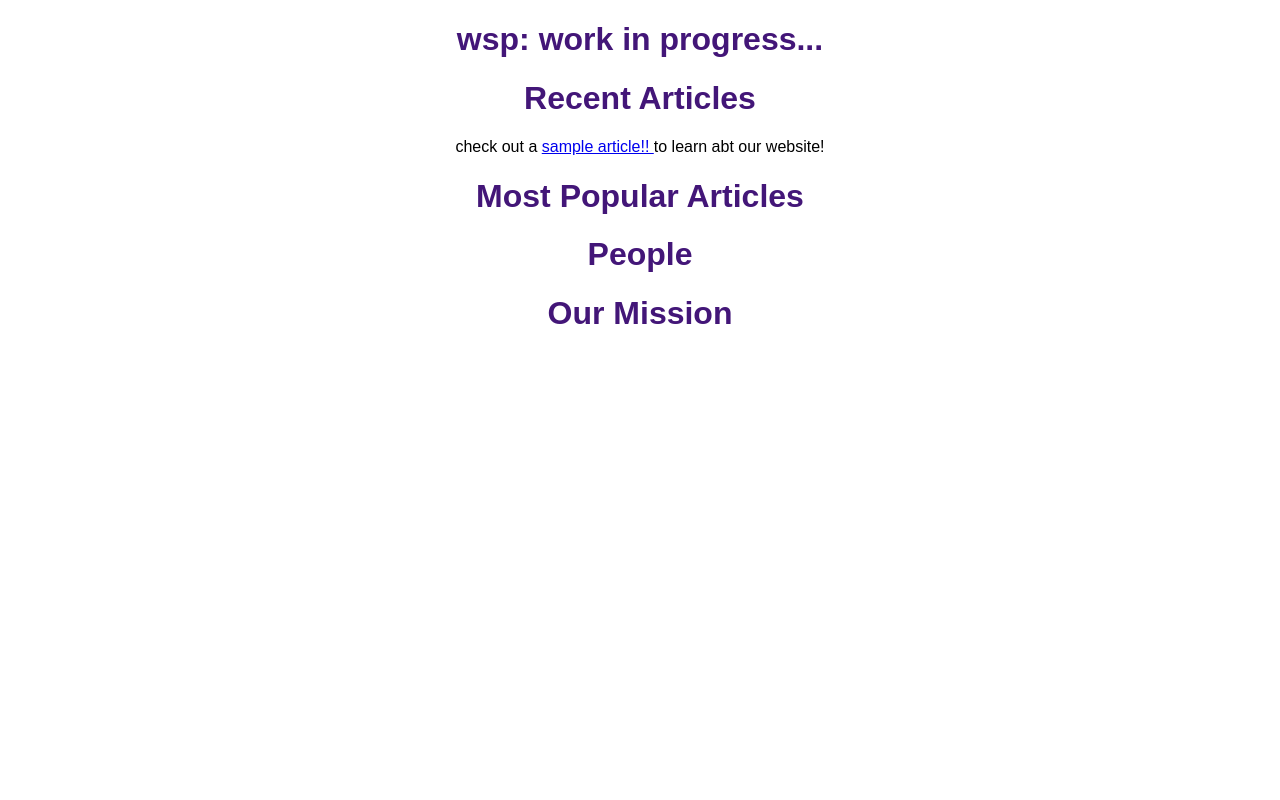
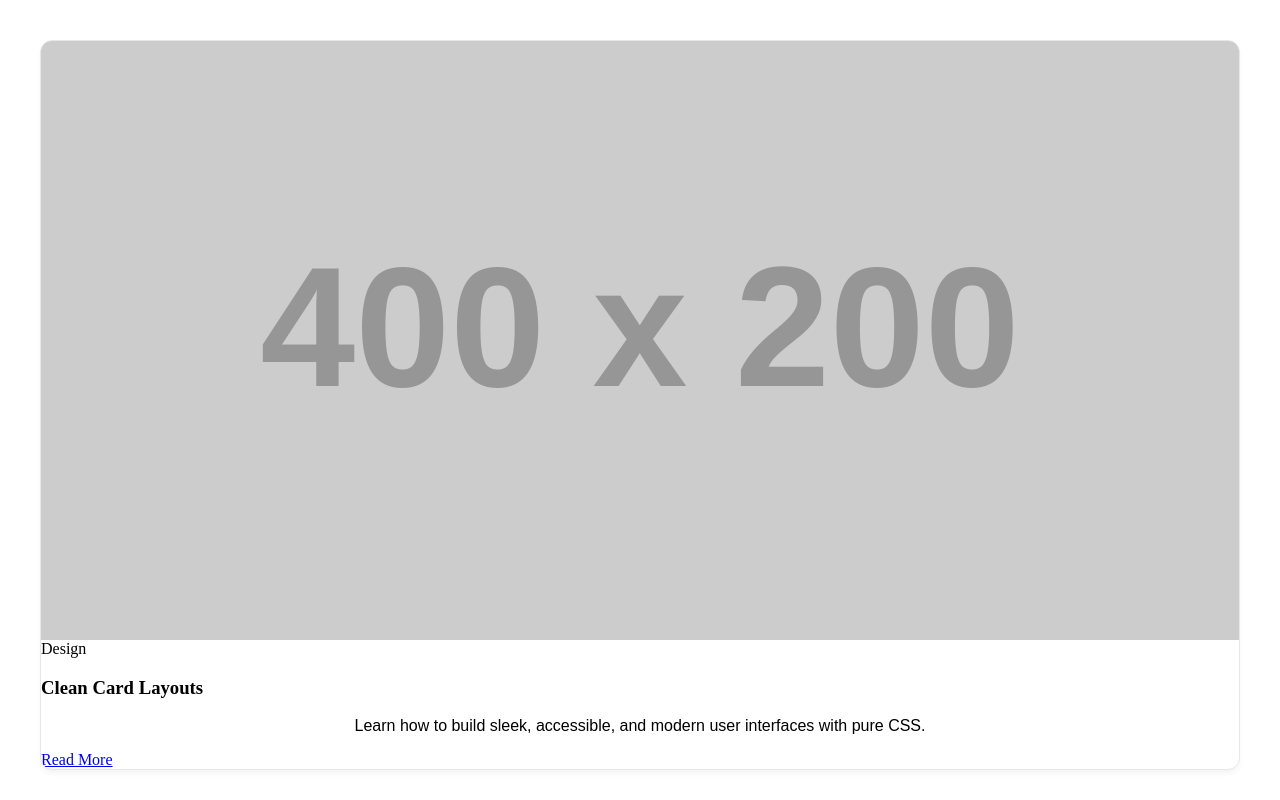
Before and after one commit to birdofthe432stars/uci-ai-lab-blog, a plain HTML site: page index.html in a window 1280 px wide. Shown: the top 800 px of the page. Drawn offline with Linux system fonts and the light colour scheme; placeholder pictures from the web are drawn by us.

Commit message:
added a card format!

```diff
--- a/index.html
+++ b/index.html
@@ -14,7 +14,16 @@
 </head>
 
 <body>
-
+    <div class="card-grid">
+        <article class="card">
+            <img src="https://via.placeholder.com/400x200" alt="Card Header Image" class="card-image">
+            <div class="card-body">
+            <span class="card-tag">Design</span>
+            <h3 class="card-title">Clean Card Layouts</h3>
+            <p class="card-text">Learn how to build sleek, accessible, and modern user interfaces with pure CSS.</p>
+            <a href="#" class="card-button">Read More</a>
+        </article>
+    </div>
     <h1> wsp: work in progress... </h1>
     <h1> Recent Articles </h1>
         <p> check out a <a href="article.html"> sample article!! </a> to learn abt our website! </p>
--- a/style.css
+++ b/style.css
@@ -7,3 +7,24 @@ p {
     text-align: center;
     font-family: "Arial", sans-serif;
 }
+
+.card-grid {
+  display: grid;
+  grid-template-columns: repeat(auto-fit, minmax(280px, 1fr));
+  gap: 1.5rem;
+  padding: 2rem;
+  max-width: 1200px;
+  margin: 0 auto;
+}
+
+/* Card Component */
+.card {
+  background-color: #ffffff;
+  border-radius: 12px;
+  overflow: hidden;
+  border: 1px solid #e5e7eb; /* Soft border */
+  box-shadow: 0 4px 6px -1px rgba(0, 0, 0, 0.05); /* Subtle shadow */
+  transition: transform 0.2s ease, box-shadow 0.2s ease;
+  display: flex;
+  flex-direction: column;
+}
```
